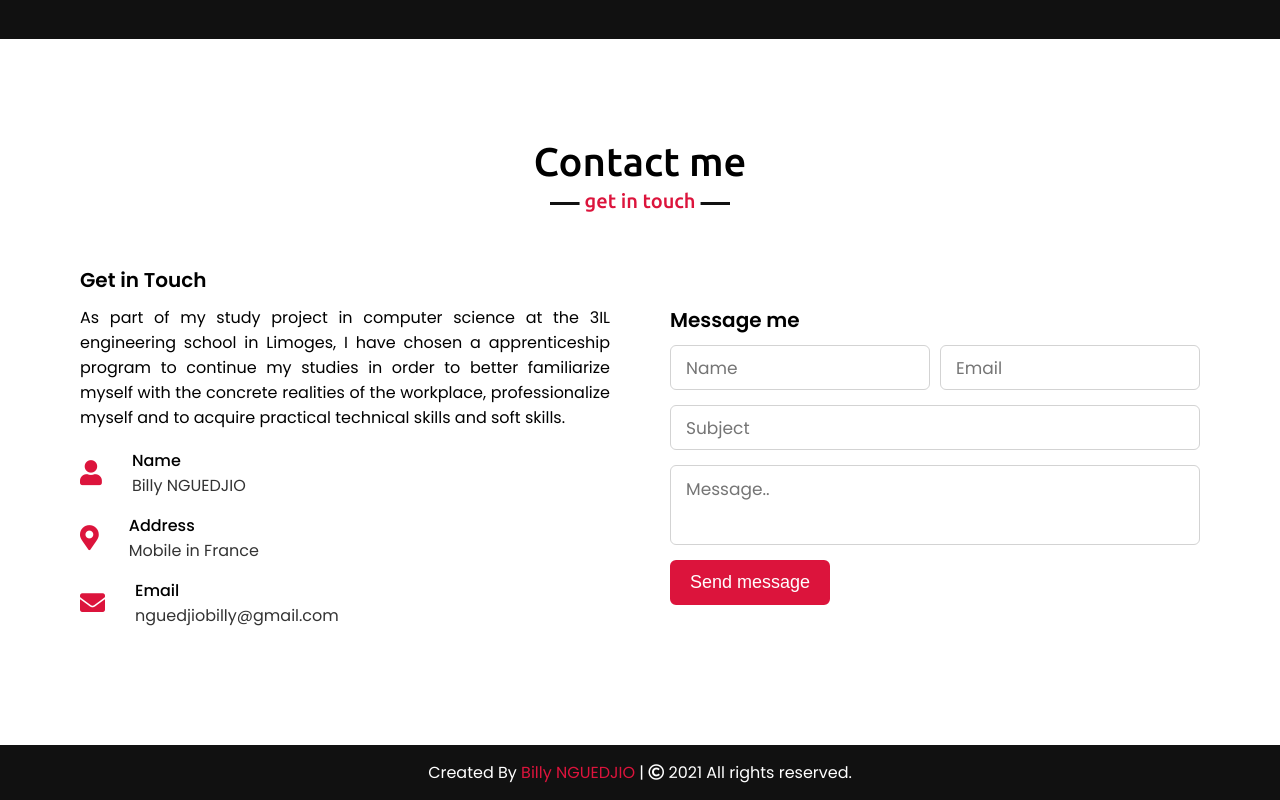
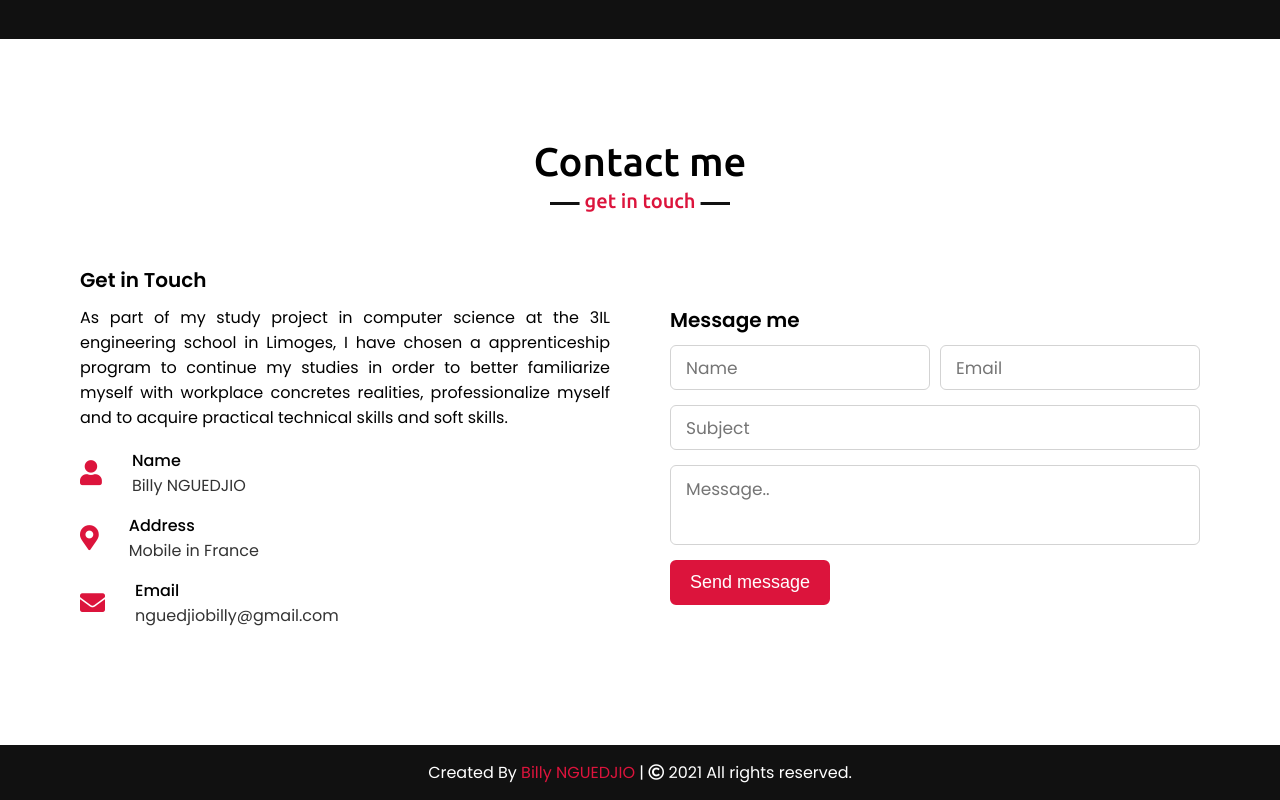
Before and after one commit to nwb2018/Portofolio, a plain HTML site: page index.html in a window 1280 px wide. Shown: the part 2931-3731 px from the top of the page. Drawn offline with nearby package versions, Linux system fonts and the light colour scheme.

Commit message:
Update index.html

```diff
--- a/index.html
+++ b/index.html
@@ -167,7 +167,7 @@
             <div class="contact-content">
                 <div class="column left">
                     <div class="text">Get in Touch</div>
-                    <p>As part of my study project in computer science at the 3IL engineering school in Limoges, I have chosen a apprenticeship program to continue my studies in order to better familiarize myself with the concrete realities of the workplace, professionalize myself and to acquire practical technical skills and soft skills.</p>
+                    <p>As part of my study project in computer science at the 3IL engineering school in Limoges, I have chosen a apprenticeship program to continue my studies in order to better familiarize myself with workplace concretes realities, professionalize myself and to acquire practical technical skills and soft skills.</p>
                     <div class="icons">
                         <div class="row">
                             <i class="fas fa-user"></i>
```
